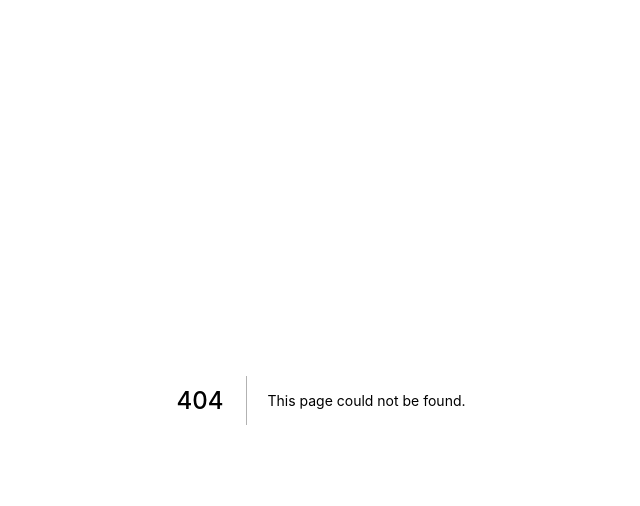
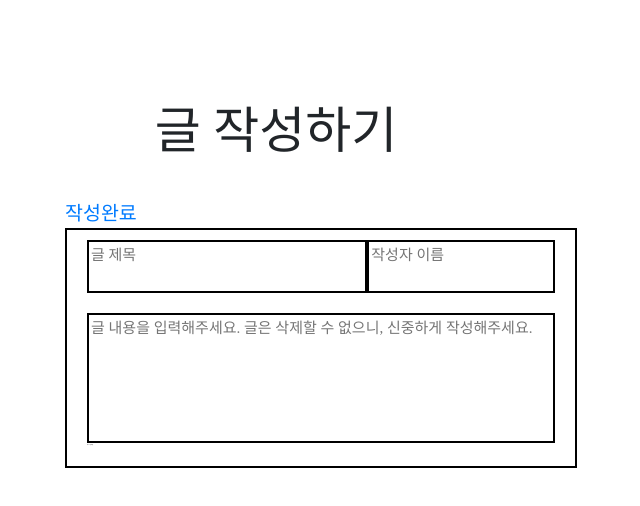
Before and after one commit to puba5/nohakgo, a Next.js app: page /posting in a window 1280 px wide. Before the commit this address had no page. Shown: the top 506 px of the page, without its empty margins (319-959 px from the left). Built offline with nearby package versions, Linux system fonts and the light colour scheme; a web font is replaced by a local one.

Commit message:
feat : 글 작성 페이지 완료
글 작성 페이지 완료

```diff
--- /dev/null
+++ b/pages/posting.tsx
@@ -0,0 +1,8 @@
+import React, { useRef, useState, useEffect } from "react";
+import styled from "styled-components";
+import List from "@src/components/List";
+import PostForm from "@src/components/Posting/PostForm";
+
+export default function Posting() {
+  return <PostForm></PostForm>;
+}
--- /dev/null
+++ b/src/components/Posting/PostForm.tsx
@@ -0,0 +1,83 @@
+import React, { useState, useEffect } from "react";
+import styled from "styled-components";
+
+export default function PostForm() {
+  const [tagFilter, setTagFilter] = useState([]);
+  // csv -> json or array로 변환한 파일을 저장할 state
+  const [tagList, setTagList] = useState<string[]>([]);
+
+  return (
+    <Wrapper>
+      <Title>글 작성하기</Title>
+      <PostButton href="/">작성완료</PostButton>
+      <Content>
+        <PostWrapper>
+          <ContentTop>
+            <PostTitle placeholder="글 제목" />
+            <PostWritter placeholder="작성자 이름" />
+          </ContentTop>
+          <ContentBottom>
+            <PostContent placeholder="글 내용을 입력해주세요. 글은 삭제할 수 없으니, 신중하게 작성해주세요."></PostContent>
+            <div>태그 선택란</div>
+          </ContentBottom>
+        </PostWrapper>
+      </Content>
+    </Wrapper>
+  );
+}
+
+const Wrapper = styled.div`
+  padding-top: 5%;
+  padding-left: 30%;
+  padding-right: 30%;
+`;
+
+const Title = styled.div`
+  text-align: center;
+  font-size: 50px;
+  margin: 30px;
+  padding-right: 90px;
+`;
+
+const Content = styled.div``;
+
+const PostWrapper = styled.div`
+  width: 100%;
+  border: 2px black solid;
+  padding: 0 10px 10px 10px;
+`;
+
+const ContentTop = styled.div`
+  padding: 10px;
+  display: flex;
+  justify-content: space-between;
+`;
+const ContentBottom = styled.div`
+  padding: 10px;
+`;
+
+const PostTitle = styled.textarea`
+  font-size: 15px;
+  width: 60%;
+  border: 2px black solid;
+  resize: none;
+`;
+const PostWritter = styled.textarea`
+  border: 2px black solid;
+  font-size: 15px;
+  resize: none;
+`;
+
+const PostContent = styled.textarea`
+  border: 2px black solid;
+  font-size: 15px;
+  resize: none;
+  width: 100%;
+  height: 10rem;
+`;
+const PostButton = styled.a`
+  border: none;
+  border-radius: 20px;
+  font-size: 1.5rem;
+  margin-bottom: 1rem;
+`;
```
Also changed, not shown: src/components/List.tsx (+8 -0 lines).
